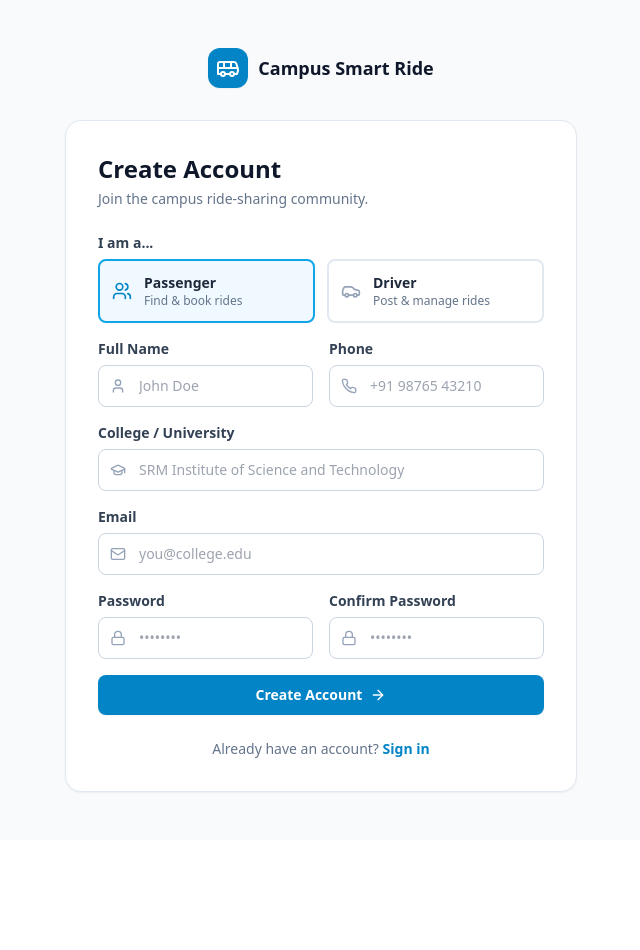
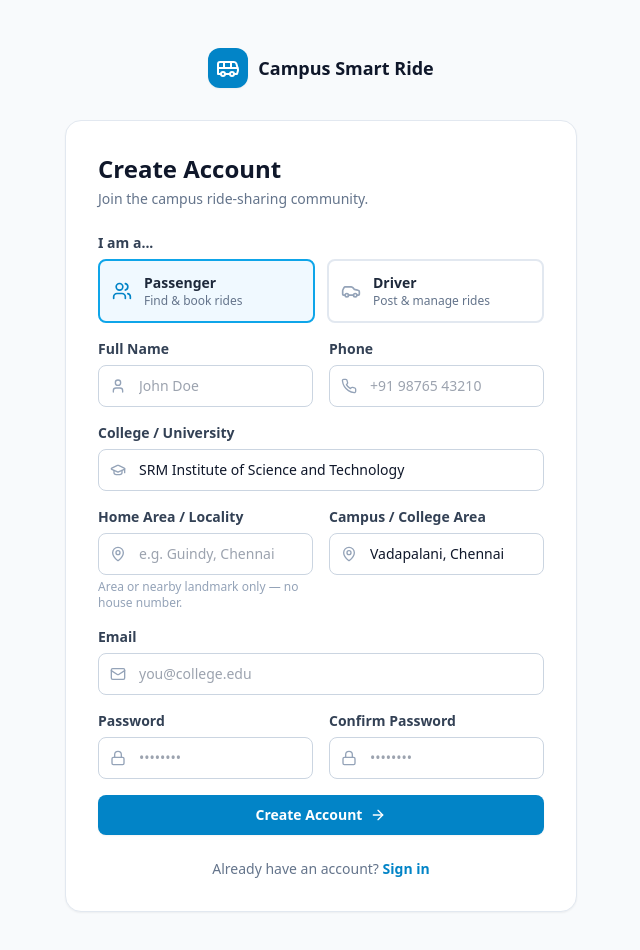
Before and after one commit to Bolzeii/campus-smart-ride, a React (Vite) app: page / in a window 1280 px wide. Both pictures are taken after a click on the button "Get Started". Shown: the top 950 px of the page, without its empty margins (319-959 px from the left). Before the commit the page ends 840 px from the top, so only its background shows below. Built offline with nearby package versions, Linux system fonts and the light colour scheme; no server answers.

Commit message:
Collect home and campus areas during registration

```diff
--- a/src/pages/RegisterPage.tsx
+++ b/src/pages/RegisterPage.tsx
@@ -1,5 +1,5 @@
 import { useState, type FormEvent } from 'react';
-import { Bus, Mail, Lock, User, Phone, GraduationCap, ArrowRight, Car, Users } from 'lucide-react';
+import { Bus, Mail, Lock, User, Phone, GraduationCap, MapPin, ArrowRight, Car, Users } from 'lucide-react';
 import { useAuth } from '@/lib/auth';
 import type { UserRole } from '@/lib/types';
 
@@ -8,7 +8,9 @@ export function RegisterPage({ onNavigate }: { onNavigate: (path: string) => voi
   const [fullName, setFullName] = useState('');
   const [email, setEmail] = useState('');
   const [phone, setPhone] = useState('');
-  const [college, setCollege] = useState('');
+  const [college, setCollege] = useState('SRM Institute of Science and Technology');
+  const [homeLocation, setHomeLocation] = useState('');
+  const [collegeLocation, setCollegeLocation] = useState('Vadapalani, Chennai');
   const [role, setRole] = useState<UserRole>('PASSENGER');
   const [password, setPassword] = useState('');
   const [confirmPassword, setConfirmPassword] = useState('');
@@ -29,7 +31,7 @@ export function RegisterPage({ onNavigate }: { onNavigate: (path: string) => voi
     }
 
     setLoading(true);
-    const { error } = await signUp({ email, password, fullName, phone, college, role });
+    const { error } = await signUp({ email, password, fullName, phone, college, homeLocation, collegeLocation, role });
     setLoading(false);
     if (error) {
       setError(error);
@@ -143,6 +145,38 @@ export function RegisterPage({ onNavigate }: { onNavigate: (path: string) => voi
               </div>
             </div>
 
+            <div className="grid gap-4 sm:grid-cols-2">
+              <div>
+                <label className="mb-1.5 block text-sm font-semibold text-slate-700">Home Area / Locality</label>
+                <div className="relative">
+                  <MapPin className="absolute left-3 top-1/2 h-4 w-4 -translate-y-1/2 text-slate-400" />
+                  <input
+                    type="text"
+                    required
+                    value={homeLocation}
+                    onChange={(e) => setHomeLocation(e.target.value)}
+                    placeholder="e.g. Guindy, Chennai"
+                    className="w-full rounded-lg border border-slate-300 bg-white py-2.5 pl-10 pr-3 text-sm text-slate-900 outline-none transition focus:border-sky-500 focus:ring-2 focus:ring-sky-200"
+                  />
+                </div>
+                <p className="mt-1 text-xs text-slate-400">Area or nearby landmark only — no house number.</p>
+              </div>
+              <div>
+                <label className="mb-1.5 block text-sm font-semibold text-slate-700">Campus / College Area</label>
+                <div className="relative">
+                  <MapPin className="absolute left-3 top-1/2 h-4 w-4 -translate-y-1/2 text-slate-400" />
+                  <input
+                    type="text"
+                    required
+                    value={collegeLocation}
+                    onChange={(e) => setCollegeLocation(e.target.value)}
+                    placeholder="e.g. Vadapalani, Chennai"
+                    className="w-full rounded-lg border border-slate-300 bg-white py-2.5 pl-10 pr-3 text-sm text-slate-900 outline-none transition focus:border-sky-500 focus:ring-2 focus:ring-sky-200"
+                  />
+                </div>
+              </div>
+            </div>
+
             <div>
               <label className="mb-1.5 block text-sm font-semibold text-slate-700">Email</label>
               <div className="relative">
```
